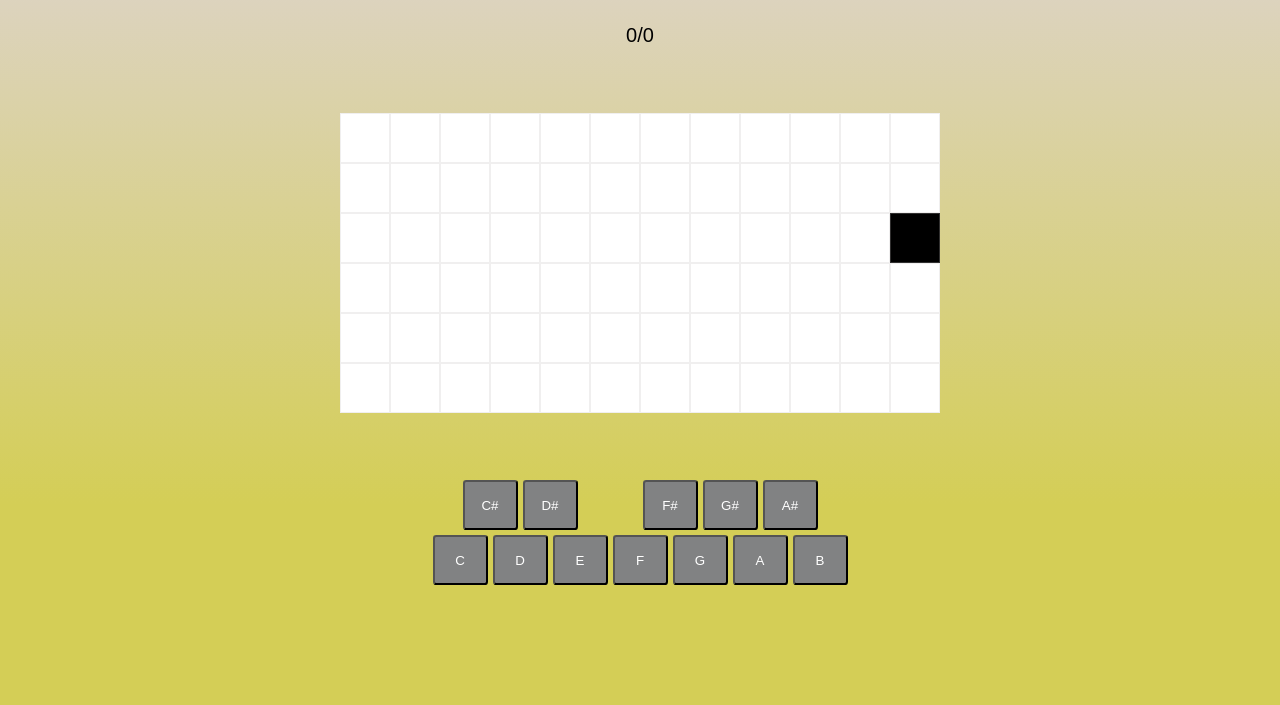
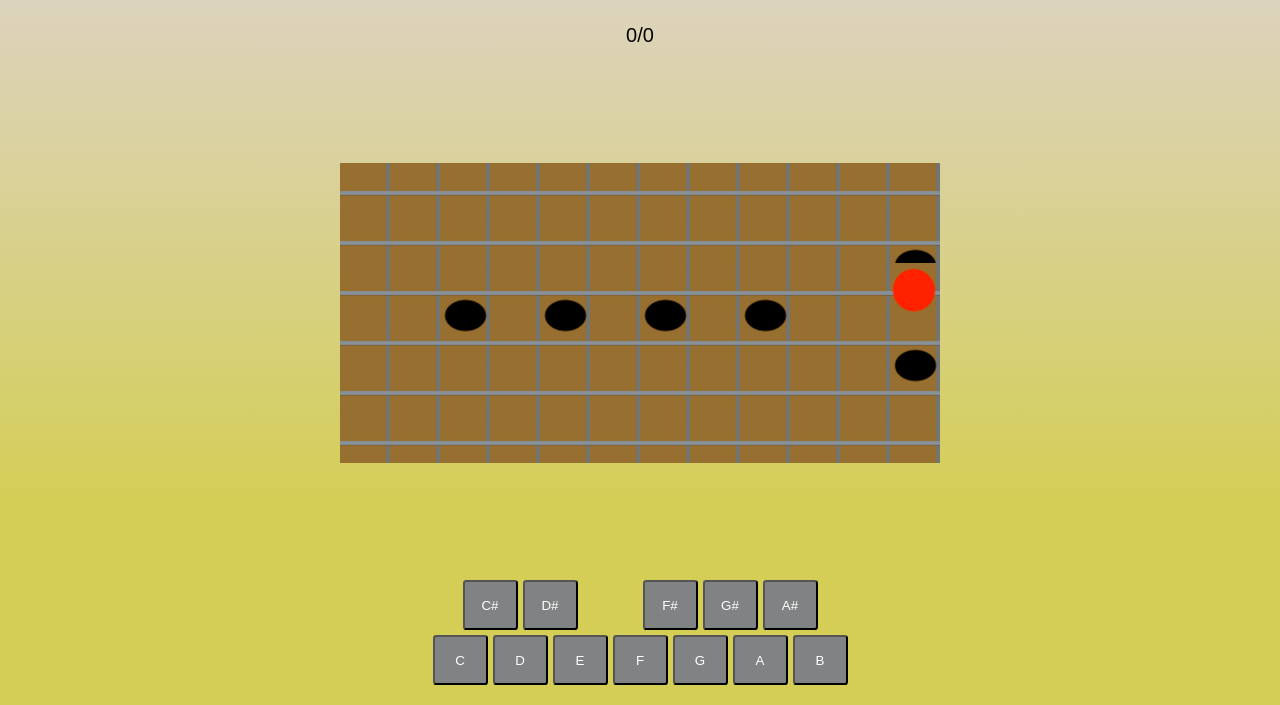
Before and after one commit to beaugrimmel/Fretboard, a plain HTML site: page index.html in a window 1280 px wide. Shown: the part 95-800 px from the top of the page. Drawn offline with Linux system fonts and the light colour scheme.

Commit message:
Add images

```diff
--- a/index.html
+++ b/index.html
@@ -41,33 +41,33 @@
       <div data-note="Gs" class="fret"></div>
       <div data-note="A" class="fret"></div>
       <div data-note="As" class="fret"></div>
-      <div data-note="B" class="fret"></div>
+      <div data-note="B" class="fret dotDn"></div>
 
       <div data-note="Gs" class="fret"></div>
       <div data-note="A" class="fret"></div>
-      <div data-note="As" class="fret"></div>
+      <div data-note="As" class="fret dotDn"></div>
       <div data-note="B" class="fret"></div>
-      <div data-note="C" class="fret"></div>
+      <div data-note="C" class="fret dotDn"></div>
       <div data-note="Cs" class="fret"></div>
-      <div data-note="D" class="fret"></div>
+      <div data-note="D" class="fret dotDn"></div>
       <div data-note="Ds" class="fret"></div>
-      <div data-note="E" class="fret"></div>
+      <div data-note="E" class="fret dotDn"></div>
       <div data-note="F" class="fret"></div>
       <div data-note="Fs" class="fret"></div>
-      <div data-note="G" class="fret"></div>
+      <div data-note="G" class="fret dotUp"></div>
 
       <div data-note="Ds" class="fret"></div>
       <div data-note="E" class="fret"></div>
-      <div data-note="F" class="fret"></div>
+      <div data-note="F" class="fret dotUp"></div>
       <div data-note="Fs" class="fret"></div>
-      <div data-note="G" class="fret"></div>
+      <div data-note="G" class="fret dotUp"></div>
       <div data-note="Gs" class="fret"></div>
-      <div data-note="A" class="fret"></div>
+      <div data-note="A" class="fret dotUp"></div>
       <div data-note="As" class="fret"></div>
-      <div data-note="B" class="fret"></div>
+      <div data-note="B" class="fret dotUp"></div>
       <div data-note="C" class="fret"></div>
       <div data-note="Cs" class="fret"></div>
-      <div data-note="D" class="fret"></div>
+      <div data-note="D" class="fret dotDn"></div>
 
       <div data-note="As" class="fret"></div>
       <div data-note="B" class="fret"></div>
@@ -80,7 +80,7 @@
       <div data-note="Fs" class="fret"></div>
       <div data-note="G" class="fret"></div>
       <div data-note="Gs" class="fret"></div>
-      <div data-note="A" class="fret"></div>
+      <div data-note="A" class="fret dotUp"></div>
 
       <div data-note="F" class="fret"></div>
       <div data-note="Fs" class="fret"></div>
--- a/styles.css
+++ b/styles.css
@@ -18,6 +18,11 @@ body {
   margin: 0;
   padding: 1em;
   font-size: clamp(0.5rem, 2.5vmin, 1.5rem);
+}
+
+img {
+  width: 100%;
+  height: 100%;
 }
 
 /*  ---------------Title area--------------- */
@@ -44,14 +49,23 @@ body {
 }
 
 .fret {
-  background-color: white;
-  padding: 0;
-  margin: 0;
-  border: 0.01px solid rgba(194, 190, 190, 0.25);
+  background-image: url("imgs/fret.png");
+  background-size: cover;
+}
+
+.fret.dotUp {
+  background-image: url("imgs/fret-dot-up.png");
+  background-size: cover;
+}
+
+.fret.dotDn {
+  background-image: url("imgs/fret-dot-dn.png");
+  background-size: cover;
 }
 
 .fret.selected {
-  background-color: black;
+  background-image: url("imgs/fret-select.png");
+  background-size: cover;
 }
 
 /*  ---------------Note selector--------------- */
@@ -61,7 +75,7 @@ body {
   grid-auto-rows: 2.5em;
   gap: 0.25em;
   justify-content: center;
-  margin-bottom: 5em;
+  /* margin-bottom: 5em; */
 }
 
 .note {
```
Also changed, not shown: imgs/fret-dot-dn.png (added), imgs/fret-dot-up.png (added), imgs/fret-select.png (added), imgs/fret.png (added).
